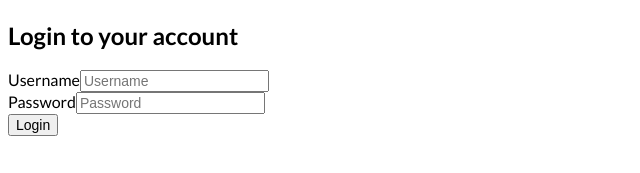
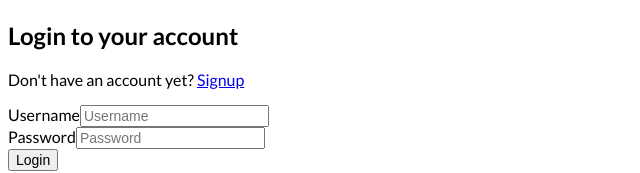
Before and after one commit to RAS-Dev-Group/admin_panel, a React (Create React App) app: page / in a window 1280 px wide. Shown: the part 310-483 px from the top of the page, without its empty margins (0-640 px from the left). Built offline with nearby package versions, Linux system fonts and the light colour scheme.

Commit message:
implemented signup
Co-Authored-By: High Skilled & Passionate      Full Stack Developer <123357943+cryptodev92@users.noreply.github.com>

```diff
--- a/src/components/auth/Signup.jsx
+++ b/src/components/auth/Signup.jsx
@@ -1,4 +1,5 @@
 import { useState } from "react";
+import { useNavigate } from "react-router-dom";
 import { signupFields } from "../../data/formFields";
 import { signUp } from "../../utils/api";
 import FormAction from "./FormAction";
@@ -11,6 +12,7 @@ fields.forEach((field) => (fieldsState[field.name] = ""));
 
 export default function Signup() {
   const [signupState, setSignupState] = useState(fieldsState);
+  const navigate = useNavigate();
 
   const handleChange = (e) =>
     setSignupState({ ...signupState, [e.target.name]: e.target.value });
@@ -25,9 +27,10 @@ export default function Signup() {
   const createAccount = () => {
     signUp(signupState)
       .then(res => {
+        navigate('login');
       })
       .catch(err => {
-
+        alert('error occurred');
       });
   };
 
--- a/src/pages/Auth/Login.jsx
+++ b/src/pages/Auth/Login.jsx
@@ -6,9 +6,9 @@ export default function LoginPage() {
     <>
       <Header
         heading="Login to your account"
-        // paragraph="Don't have an account yet? "
-        // linkName="Signup"
-        // linkUrl="/signup"
+        paragraph="Don't have an account yet? "
+        linkName="Signup"
+        linkUrl="/signup"
       />
       <Login />
     </>
```
Also changed, not shown: src/components/ui/POS/Order/ModalConfigure.jsx (line endings or trailing spaces).
